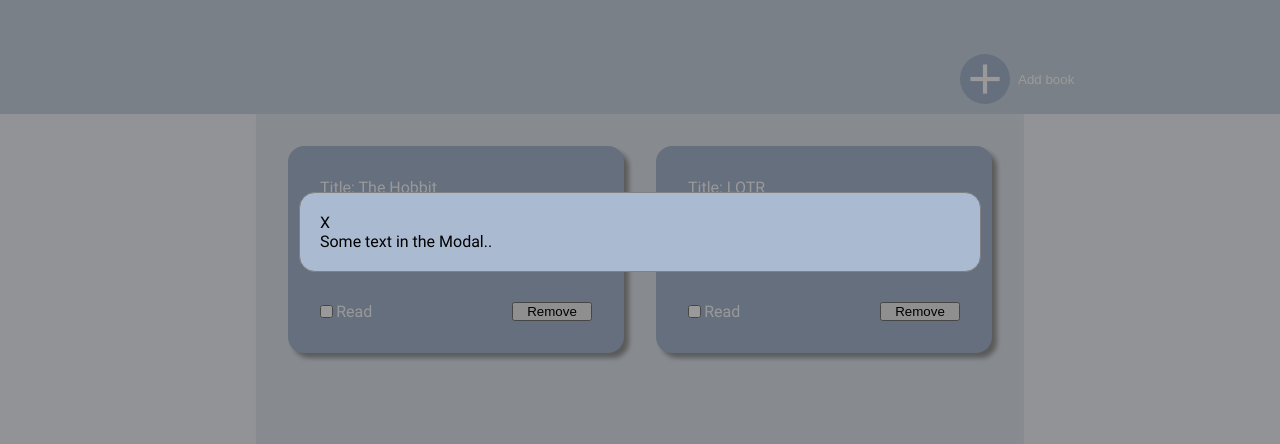
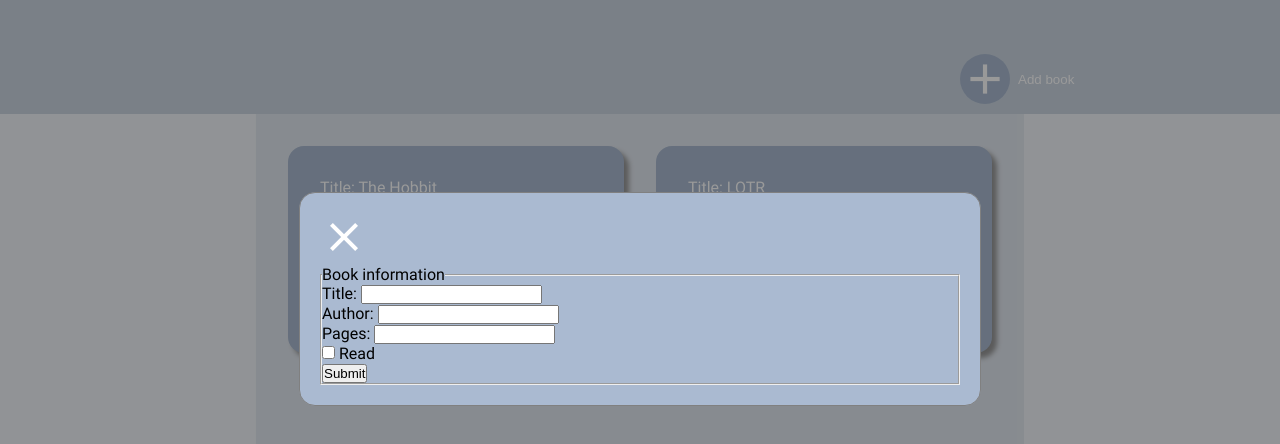
Before and after one commit to dannymckinnon/library, a plain HTML site: page index.html in a window 1280 px wide. Both pictures are taken after a click on the button "Add book". Drawn offline with Linux system fonts and the light colour scheme.

Commit message:
Add form to modal

```diff
--- a/index.html
+++ b/index.html
@@ -16,8 +16,31 @@
   <div id="myModal" class="modal">
 
     <div class="modal-content">
-      <span class="close">X</span>
-      <p>Some text in the Modal..</p>
+      <span class="close"><img src="images/close.png" alt=""></span>
+      <form action="">
+        <fieldset>
+          <legend>Book information</legend>
+          <div>
+            <label for="title">Title: </label>
+            <input id="title" type="text">
+          </div>
+          <div>
+            <label for="author">Author: </label>
+            <input id="author" type="text">
+          </div>
+          <div>
+            <label for="pages">Pages: </label>
+            <input id="pages" type="text">
+          </div>
+          <div>
+            <input id="read" type="checkbox">
+            <label for="read">Read </label>
+          </div>
+          <div>
+            <button>Submit</button>
+          </div>
+        </fieldset>
+      </form>
     </div>
 
   </div>
```
Also changed, not shown: images/close.png (added).
